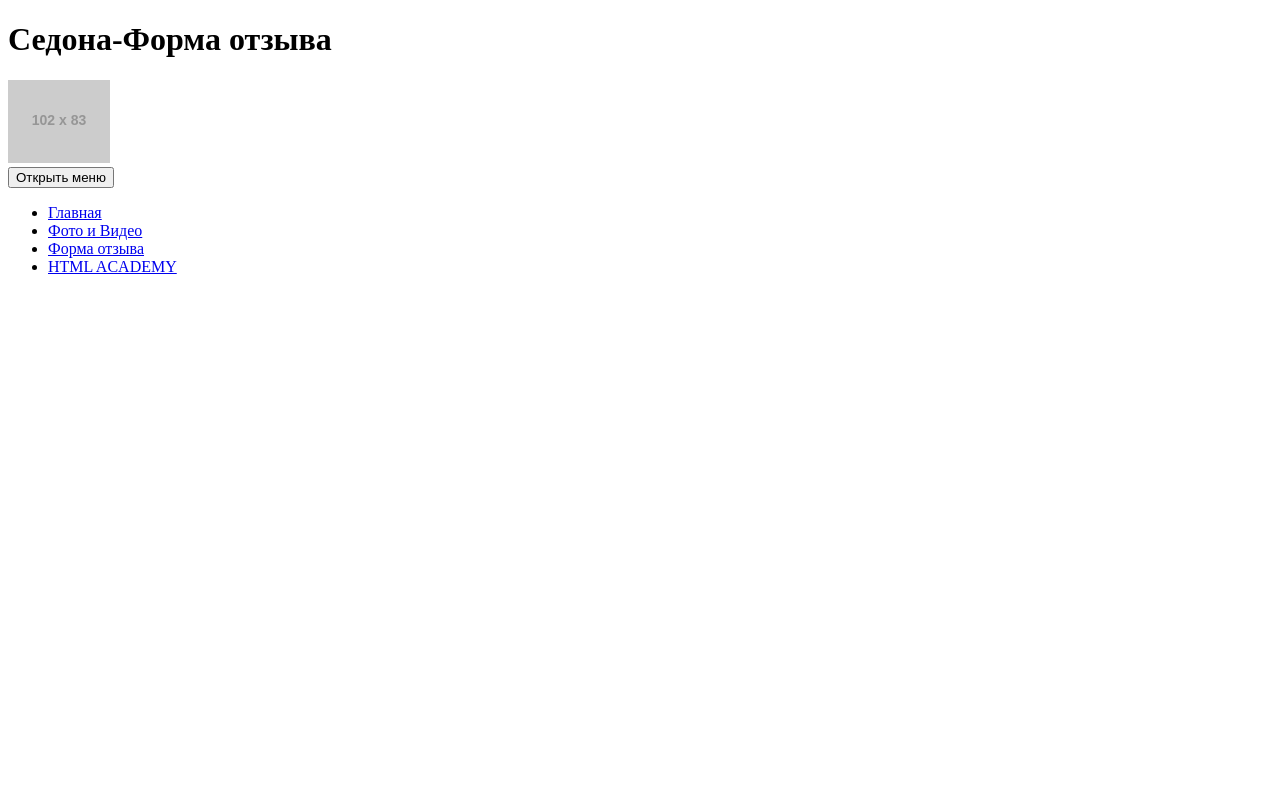
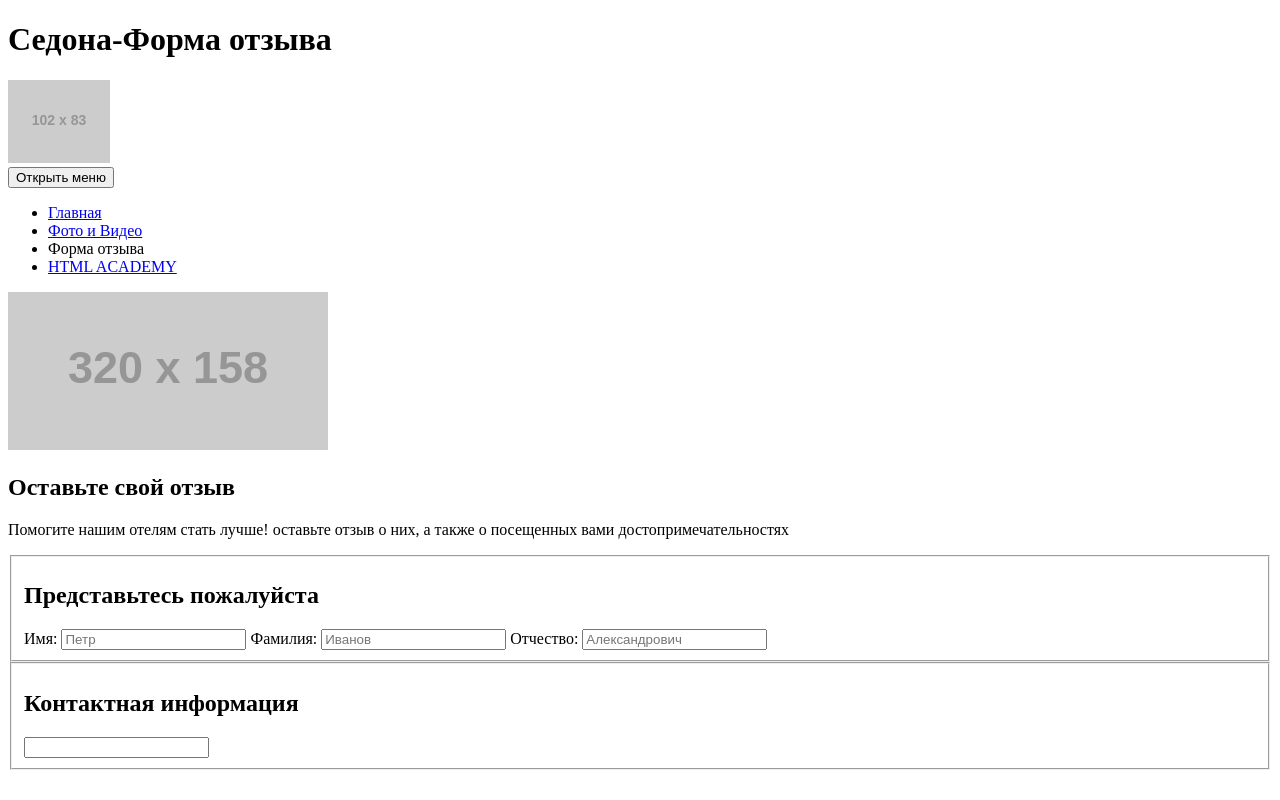
Before and after one commit to LeyaLoi/149698-sedona-1, a website: page form.html in a window 1280 px wide. Drawn offline with Linux system fonts and the light colour scheme; placeholder pictures from the web are drawn by us.

Commit message:
страница формы начало

```diff
--- a/form.html
+++ b/form.html
@@ -16,12 +16,40 @@
           <ul class="main-nav__list">
             <li class="main-nav__item"><a href="index.html">Главная</a></li>
             <li class="main-nav__item"><a href="#">Фото и Видео</a></li>
-            <li class="main-nav__item"><a href="#">Форма отзыва</a></li>
+            <li class="main-nav__item"><a>Форма отзыва</a></li>
             <li class="main-nav__item"><a href="#">HTML ACADEMY</a></li>
           </ul>
         </div>
       </nav>
     </header>
+    <section class="main-slogan">
+      <div class="main-slogan__picture">
+        <img src="http://placehold.it/320x158" width="320" height="158" alt="Каньон Седоны">
+      </div>
+      <h2 class="main-slogan__title">
+        Оставьте свой отзыв
+      </h2>
+      <p class="main-slogan__text">
+        Помогите нашим отелям стать лучше!
+        оставьте отзыв о них, а также о посещенных вами достопримечательностях
+      </p>
+    </section>
+    <form class="form-review" action="https://echo.htmlacademy.ru" name="form-review" method="post">
+      <fieldset>
+        <h2 class="form-review__name">Представьтесь пожалуйста</h2>
+        <label class="form-review__input-label" for="user-name">Имя:</label>
+        <input class="form-review__input-text" type="text" id="user-name" name="user-name" placeholder="Петр" required>
+        <label class="form-review__input-label" for="user-surname">Фамилия:</label>
+        <input class="form-review__input-text" type="text" id="user-surname" name="user-surname" placeholder="Иванов" required>
+        <label class="form-review__input-label" for="user-dadname">Отчество:</label>
+        <input class="form-review__input-text" type="text" id="user-dadname" name="user-dadname" placeholder="Александрович" required>
+      </fieldset>
+      <fieldset>
+        <h2 class="form-review__name">Контактная информация</h2>
+        <label for="" class="form-review__input-label"></label>
+        <input type="tel" class="phone" pattern="">
+      </fieldset>
+
     <footer class="page-footer"></footer>
   </body>
 </html>
```
Also changed, not shown: index.html (+6 -6 lines).
